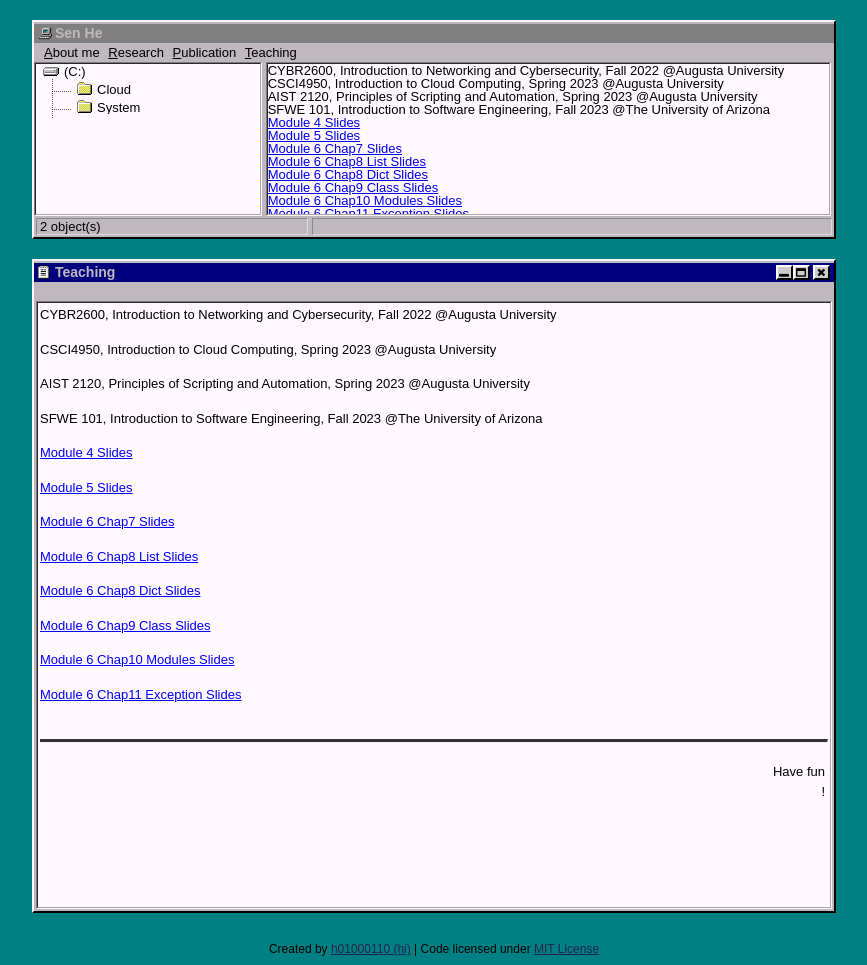
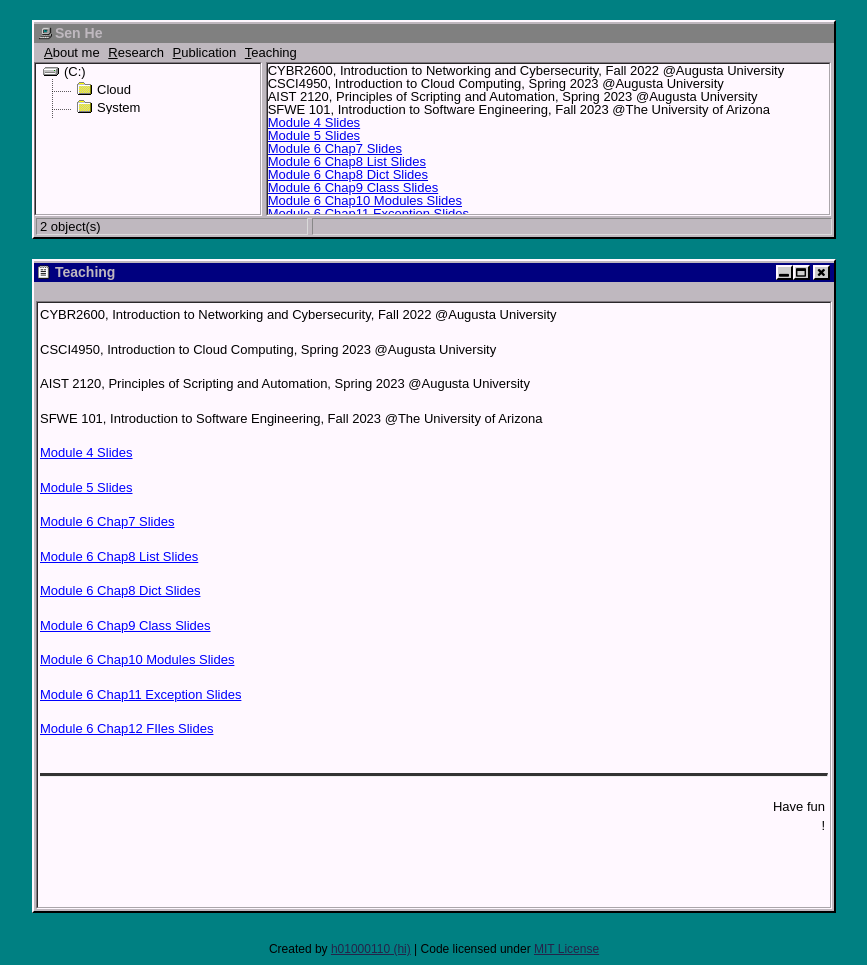
Before and after one commit to sen-he/sen-he.github.io, a Jekyll site: the page built from teaching/index.md, in a window 1280 px wide. Shown: the whole page, without its empty margins (206-1073 px from the left). Built offline with Jekyll 4.4.1, drawn with Linux system fonts in a browser that asks for light colours.

Commit message:
Update index.md

```diff
--- a/teaching/index.md
+++ b/teaching/index.md
@@ -27,3 +27,5 @@
   [Module 6 Chap10 Modules Slides](https://github.com/sen-he/sen-he.github.io/blob/master/teaching/Modules.pptx)
 
   [Module 6 Chap11 Exception Slides](https://github.com/sen-he/sen-he.github.io/blob/master/teaching/Module%206%20-%20Exception%20Handling.pptx)
+
+  [Module 6 Chap12 FIles Slides](https://github.com/sen-he/sen-he.github.io/blob/master/teaching/workingFiles.pptx)
```
